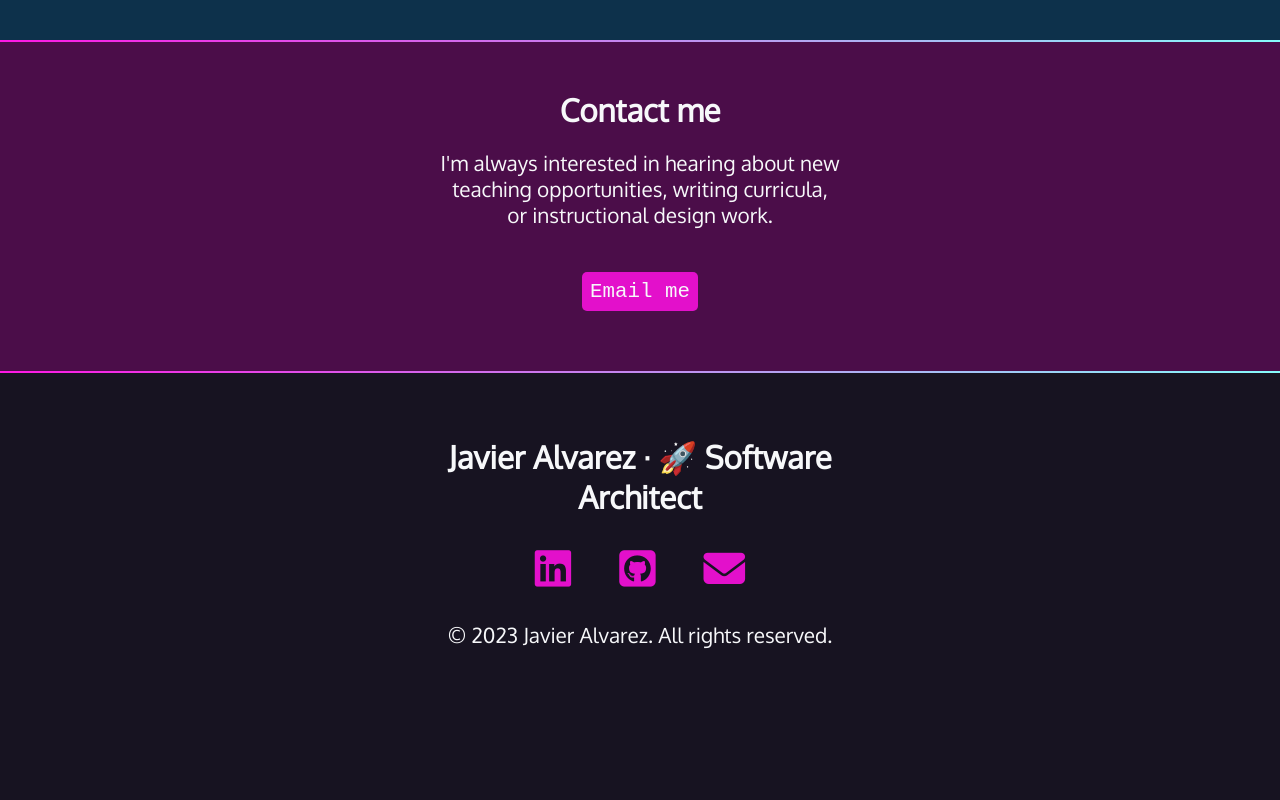
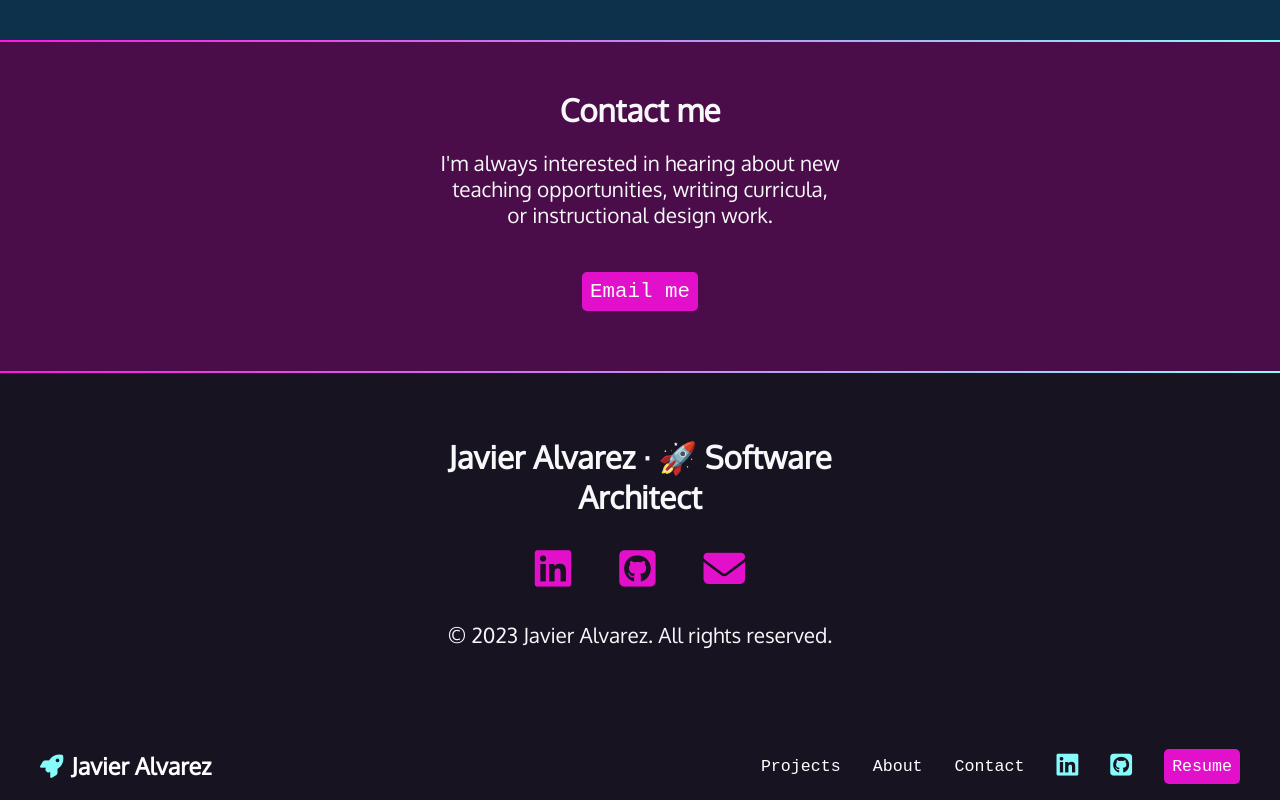
Before and after one commit to javierfrancisco/javier-alvarez-portfolio, a React (Vite) app: page / in a window 1280 px wide. Shown: the part 2510-3310 px from the top of the page. Before the commit the page ends 3243 px from the top, so only its background shows below. Built offline with nearby package versions, Linux system fonts and the light colour scheme.

Commit message:
Add empty Footer component

```diff
--- a/src/App.jsx
+++ b/src/App.jsx
@@ -32,6 +32,9 @@ const App = () => {
             <Route path="/" element={<Portfolio />}></Route>
             <Route path="/SearchParams" element={<SearchParams />}></Route>
           </Routes>
+          <footer>
+            <NavBar />
+          </footer>
         </AdoptedPetContext.Provider>
       </QueryClientProvider>
     </BrowserRouter>
--- /dev/null
+++ b/src/Footer.jsx
@@ -0,0 +1,5 @@
+var Footer = () => {
+  return ("");
+};
+
+export default Footer;
```
